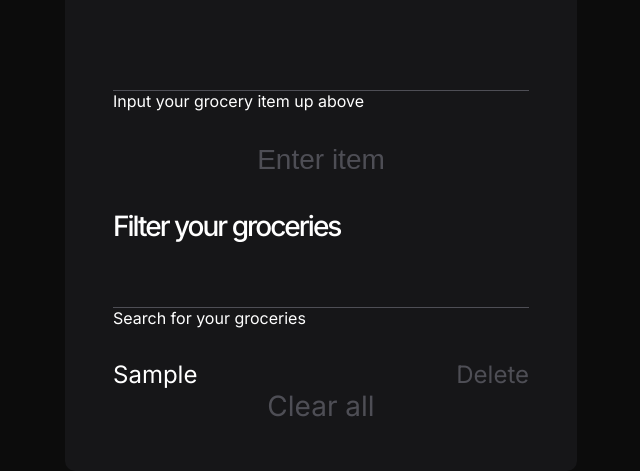
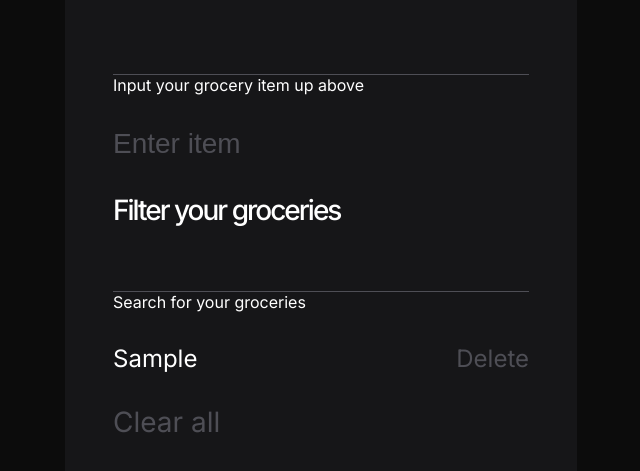
Before and after one commit to marked1996/shopping-list, a plain HTML site: page index.html in a window 1280 px wide. Both pictures are taken after typing "Sample" into the empty fields and a click on the input "Enter item". Shown: the part 229-700 px from the top of the page, without its empty margins (319-959 px from the left). Drawn offline with Linux system fonts and the light colour scheme.

Commit message:
screenshot and btn padding correction

```diff
--- a/styles.css
+++ b/styles.css
@@ -31,6 +31,8 @@ body {
     color: var(--gray);
     font-size: clamp(28px, 2vw, 3rem);
     transition: color .3s ease-in-out;
+    text-align: start;
+    padding-inline: 0!important;
 }
 
 .btn:hover {
@@ -38,7 +40,9 @@ body {
 }
 
 .btn-clear{
-    text-align: center;
+    /* text-align: center; */
+    /* padding-inline: 0!important; */
+    margin-top: 2rem;
 }
 
 /* HEADING STYLES */
```
Also changed, not shown: assets/Posnetek zaslona 2023-02-13 210344.jpg (added), 1 other file.
